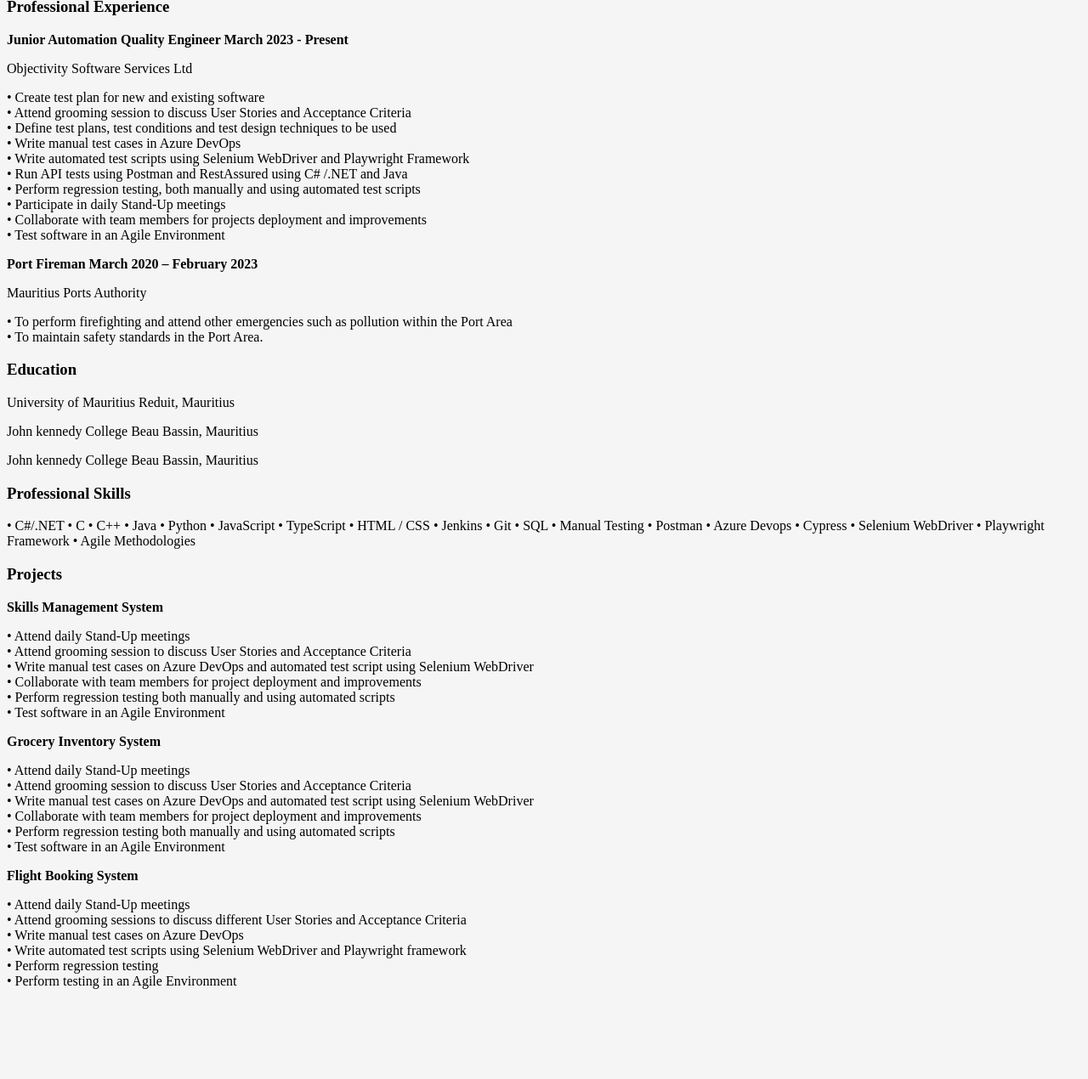
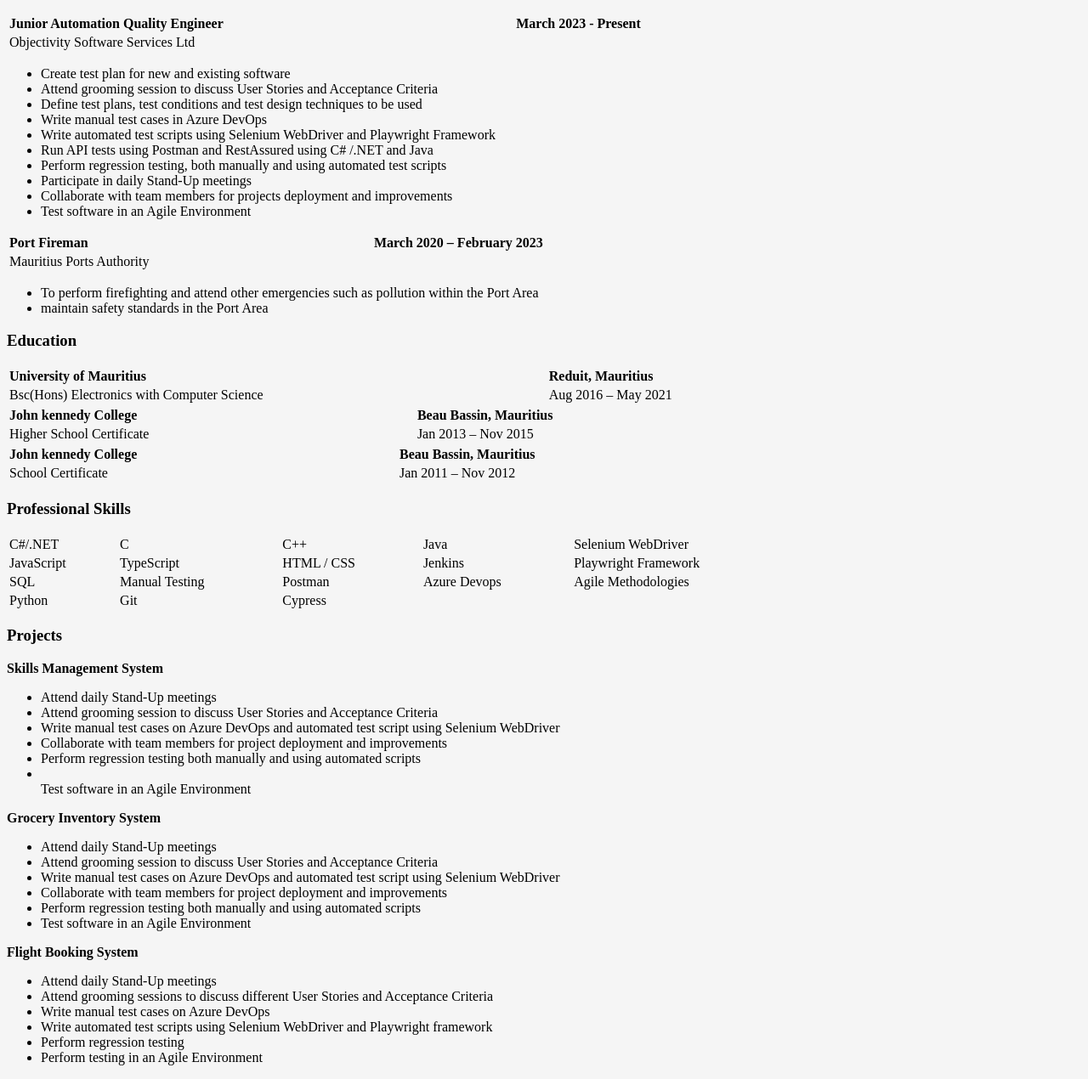
Before and after one commit to prav1807/Resume, a plain HTML site: page index.html in a window 1280 px wide. Shown: the part 329-1599 px from the top of the page at 85% size. Before the commit the page ends 1509 px from the top, so only its background shows below. Drawn offline with Linux system fonts and the light colour scheme.

Commit message:
Updated Style of CV and added favicon

```diff
--- a/index.html
+++ b/index.html
@@ -1,112 +1,181 @@
 <!DOCTYPE html>
 <html lang="en">
 <head>
+<!-- CSS File linking and Favicon-->
     <link rel="stylesheet" href="styles.css">
+    <link rel="icon" type="image/x-icon" href="../Resume/favicon.ico">
 
-    <!-- Title being displayed in tab in browser-->
+<!-- Title being displayed in tab in browser-->
     <title>Resume - Boodhoo Shashiraj</title>
 </head>
 
 <body>
 
-    <!-- Main Page Header Section-->
+<!-- Main Page Header Section-->
+<h1>BOODHOO SHASHIRAJ</h1>
 
-<h1>BOODHOO SHASHIRAJ</h1>
-<img src="C:\Users\ASPIRE E5-I5-41T-3YX\Desktop\documents\Web Development\Portfolio\Resume\Profile Picture.jpg" alt="Profile Picture">
-<h4>Automation Quality Engineer<br>
+<!-- Profile Picutre -->
+<img src="../Resume/profilePicture.jpg" alt="Profile Picture">
+
+<strong>Automation Quality Engineer<br>
     Badamier Road, Calebasses, Pamplemousses<br>
-    (+230) 5809 6169<br>
-    <a href="pravesh247@gmail.com">pravesh247@gmail.com</a>
- </h4>
+    &#9742 (+230) 5809 6169<br>
+    &#9993 pravesh247@gmail.com
+</strong>
 
-    <!-- Professional Section - 1st part of CV-->
+<!-- Professional Section - 1st part of CV-->
 
 <h3>Professional Summary</h3>
 
-<p>A skilled and adaptable Automation Quality Engineer with experience in Manual, Automation Testing, with Selenium WebDriver, Playwright, Cypress, and API Testing.
-    Good at picking up new programming languages and tools. A quick learner with good analytical skills, which enables me to provide effective solutions. Possess a good communication skills to collaborate with team members. A continuous learner so that I can keep up with the latest technology trend. Currently seeking new challenges where I can learn new technologies, and grow in experience.</p>
+<p> A skilled and adaptable Automation Quality Engineer with experience in Manual, Automation Testing, with Selenium WebDriver, Playwright, Cypress, and API Testing.
+    Good at picking up new programming languages and tools. A quick learner with good analytical skills, which enables me to provide effective solutions.
+    Possess a good communication skills to collaborate with team members.
+    A continuous learner so that I can keep up with the latest technology trend.
+    Currently seeking new challenges where I can learn new technologies, and grow in experience.
+</p>
 
-    <!-- Professional Section - 1st part of CV-->
+<!-- Professional Section - 1st part of CV-->
 <h3>Professional Experience</h3>
 
-<b>Junior Automation Quality Engineer March 2023 - Present</b>
-<p>Objectivity Software Services Ltd</p>
-<p> • Create test plan for new and existing software<br>
-    • Attend grooming session to discuss User Stories and Acceptance Criteria<br>
-    • Define test plans, test conditions and test design techniques to be used<br>
-    • Write manual test cases in Azure DevOps<br>
-    • Write automated test scripts using Selenium WebDriver and Playwright Framework<br>
-    • Run API tests using Postman and RestAssured using C# /.NET and Java<br>
-    • Perform regression testing, both manually and using automated test scripts<br>
-    • Participate in daily Stand-Up meetings<br>
-    • Collaborate with team members for projects deployment and improvements<br>
-    • Test software in an Agile Environment
-</p>
+<table>
+    <tr>
+        <td><b>Junior Automation Quality Engineer </b></td>
+        <td><b>March 2023 - Present</b></td>
+    </tr>
+    <tr>
+        <td>Objectivity Software Services Ltd</td>
+    </tr>
+</table>
 
-<b>Port Fireman March 2020 – February 2023</b>
-<p>Mauritius Ports Authority</p>
-<p> • To perform firefighting and attend other emergencies such as pollution within the Port Area<br>
-    • To maintain safety standards in the Port Area.<br>
-</p>
+<ul>
+    <li>Create test plan for new and existing software</li>
+    <li>Attend grooming session to discuss User Stories and Acceptance Criteria</li>
+    <li>Define test plans, test conditions and test design techniques to be used</li>
+    <li>Write manual test cases in Azure DevOps</li>
+    <li>Write automated test scripts using Selenium WebDriver and Playwright Framework</li>
+    <li>Run API tests using Postman and RestAssured using C# /.NET and Java</li>
+    <li>Perform regression testing, both manually and using automated test scripts</li>
+    <li>Participate in daily Stand-Up meetings</li>
+    <li>Collaborate with team members for projects deployment and improvements</li>
+    <li>Test software in an Agile Environment</li>
+</ul>
 
-    <!-- Educational Section - 2nd part of CV-->
+<table>
+    <tr>
+        <td><b>Port Fireman<b></td>
+        <td><b>March 2020 – February 2023</b></td>
+    </tr>
+    <tr>
+        <td>Mauritius Ports Authority</td>
+    </tr>
+</table>
+
+<ul>
+    <li>To perform firefighting and attend other emergencies such as pollution within the Port Area</li>
+    <li>maintain safety standards in the Port Area</li>
+</ul>
+
+<!-- Educational Section - 2nd part of CV-->
 <h3>Education</h3>
 
-<p>University of Mauritius Reduit, Mauritius </p>
-<p>John kennedy College Beau Bassin, Mauritius </p>
-<p>John kennedy College Beau Bassin, Mauritius </p>
+<table>
+    <tr>
+        <td><b>University of Mauritius <b></td>
+        <td><b>Reduit, Mauritius </b></td>
+    </tr>
+    <tr>
+        <td>Bsc(Hons) Electronics with Computer Science </td>
+        <td>Aug 2016 – May 2021</td>
+    </tr>
+</table>
 
-    <!-- Skills Section - 3rd part of CV-->
+<table>
+    <tr>
+        <td><b>John kennedy College<b></td>
+        <td><b>Beau Bassin, Mauritius</b></td>
+    </tr>
+    <tr>
+        <td>Higher School Certificate</td>
+        <td>Jan 2013 – Nov 2015</td>
+    </tr>
+</table>
 
+<table>
+    <tr>
+        <td><b>John kennedy College<b></td>
+        <td><b>Beau Bassin, Mauritius</b></td>
+    </tr>
+    <tr>
+        <td>School Certificate</td>
+        <td>Jan 2011 – Nov 2012</td>
+    </tr>
+</table>
+
+<!-- Skills Section - 3rd part of CV-->
 <h3>Professional Skills</h3>
-<p> • C#/.NET
-    • C
-    • C++
-    • Java
-    • Python
-    • JavaScript
-    • TypeScript
-    • HTML / CSS
-    • Jenkins
-    • Git
-    • SQL
-    • Manual Testing
-    • Postman
-    • Azure Devops
-    • Cypress
-    • Selenium WebDriver
-    • Playwright Framework
-    • Agile Methodologies
-</p>
+
+<table>
+    <tr>
+        <td>C#/.NET</td>
+        <td>C</td>
+        <td>C++</td>
+        <td>Java</td>
+        <td>Selenium WebDriver</td>
+    </tr>
+    <tr>
+        <td>JavaScript</td>
+        <td>TypeScript</td>
+        <td>HTML / CSS</td>
+        <td>Jenkins</td>
+        <td>Playwright Framework</td>
+    </tr>
+
+    <tr>
+        <td>SQL</td>
+        <td>Manual Testing</td>
+        <td>Postman</td>
+        <td>Azure Devops</td>
+        <td>Agile Methodologies</td>
+    </tr>
+
+    <tr>
+        <td>Python</td>
+        <td>Git</td>
+        <td>Cypress</td>
+    </tr>
+</table>
 
 <!-- Projects Section - last part of CV-->
 <h3>Projects</h3>
 
 <b> Skills Management System </b>
-<p> • Attend daily Stand-Up meetings<br>
-    • Attend grooming session to discuss User Stories and Acceptance Criteria<br>
-    • Write manual test cases on Azure DevOps and automated test script using Selenium WebDriver<br>
-    • Collaborate with team members for project deployment and improvements<br>
-    • Perform regression testing both manually and using automated scripts<br>
-    • Test software in an Agile Environment</p>
+<ul>
+    <li>Attend daily Stand-Up meetings</li>
+    <li>Attend grooming session to discuss User Stories and Acceptance Criteria</li>
+    <li>Write manual test cases on Azure DevOps and automated test script using Selenium WebDriver</li>
+    <li>Collaborate with team members for project deployment and improvements</li>
+    <li>Perform regression testing both manually and using automated scripts</li>
+    <li></li>Test software in an Agile Environment</Ul>
 
 <b>Grocery Inventory System</b>
-<p> • Attend daily Stand-Up meetings<br>
-    • Attend grooming session to discuss User Stories and Acceptance Criteria<br>
-    • Write manual test cases on Azure DevOps and automated test script using Selenium WebDriver<br>
-    • Collaborate with team members for project deployment and improvements<br>
-    • Perform regression testing both manually and using automated scripts<br>
-    • Test software in an Agile Environment<br>
-</p>
+<ul>
+    <li>Attend daily Stand-Up meetings</li>
+    <li>Attend grooming session to discuss User Stories and Acceptance Criteria</li>
+    <li>Write manual test cases on Azure DevOps and automated test script using Selenium WebDriver</li>
+    <li>Collaborate with team members for project deployment and improvements</li>
+    <li>Perform regression testing both manually and using automated scripts</li>
+    <li>Test software in an Agile Environment</li>
+</ul>
 
 <b>Flight Booking System</b>
-<p> • Attend daily Stand-Up meetings<br>
-    • Attend grooming sessions to discuss different User Stories and Acceptance Criteria<br>
-    • Write manual test cases on Azure DevOps <br>
-    • Write automated test scripts using Selenium WebDriver and Playwright framework<br>
-    • Perform regression testing<br>
-    • Perform testing in an Agile Environment<br>
-</p>
+<ul>
+    <li>Attend daily Stand-Up meetings</li>
+    <li>Attend grooming sessions to discuss different User Stories and Acceptance Criteria</li>
+    <li>Write manual test cases on Azure DevOps</li>
+    <li>Write automated test scripts using Selenium WebDriver and Playwright framework</li>
+    <li>Perform regression testing</li>
+    <li>Perform testing in an Agile Environment</li>
+</ul>
 
 
 </body>
--- a/styles.css
+++ b/styles.css
@@ -1,3 +1,13 @@
 body {
     background: whitesmoke;
 }
+
+img {
+    height: 15%;
+    width: 15%;
+    float: right;
+}
+
+table {
+    width: 75%;
+}
```
Also changed, not shown: favicon.ico (added).
